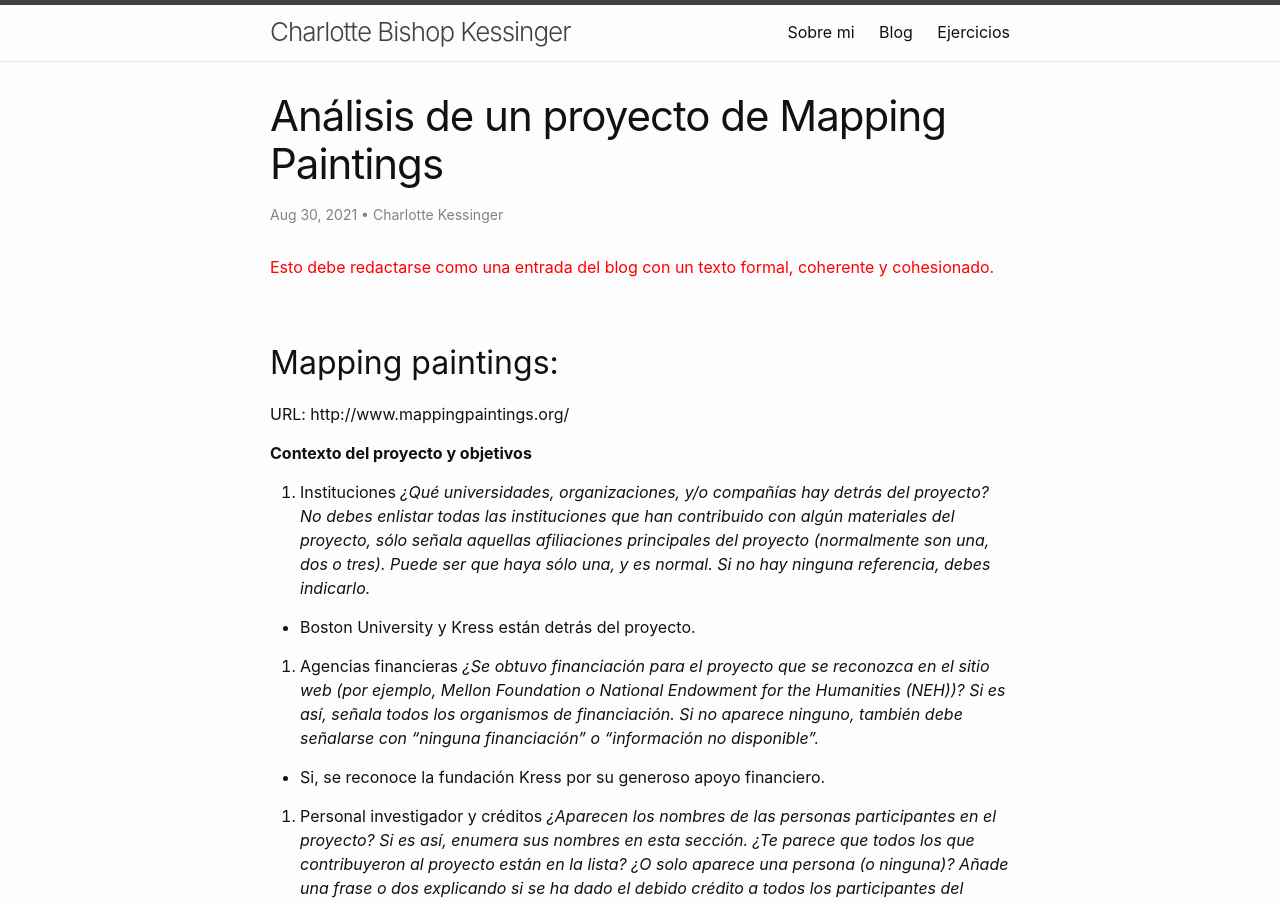
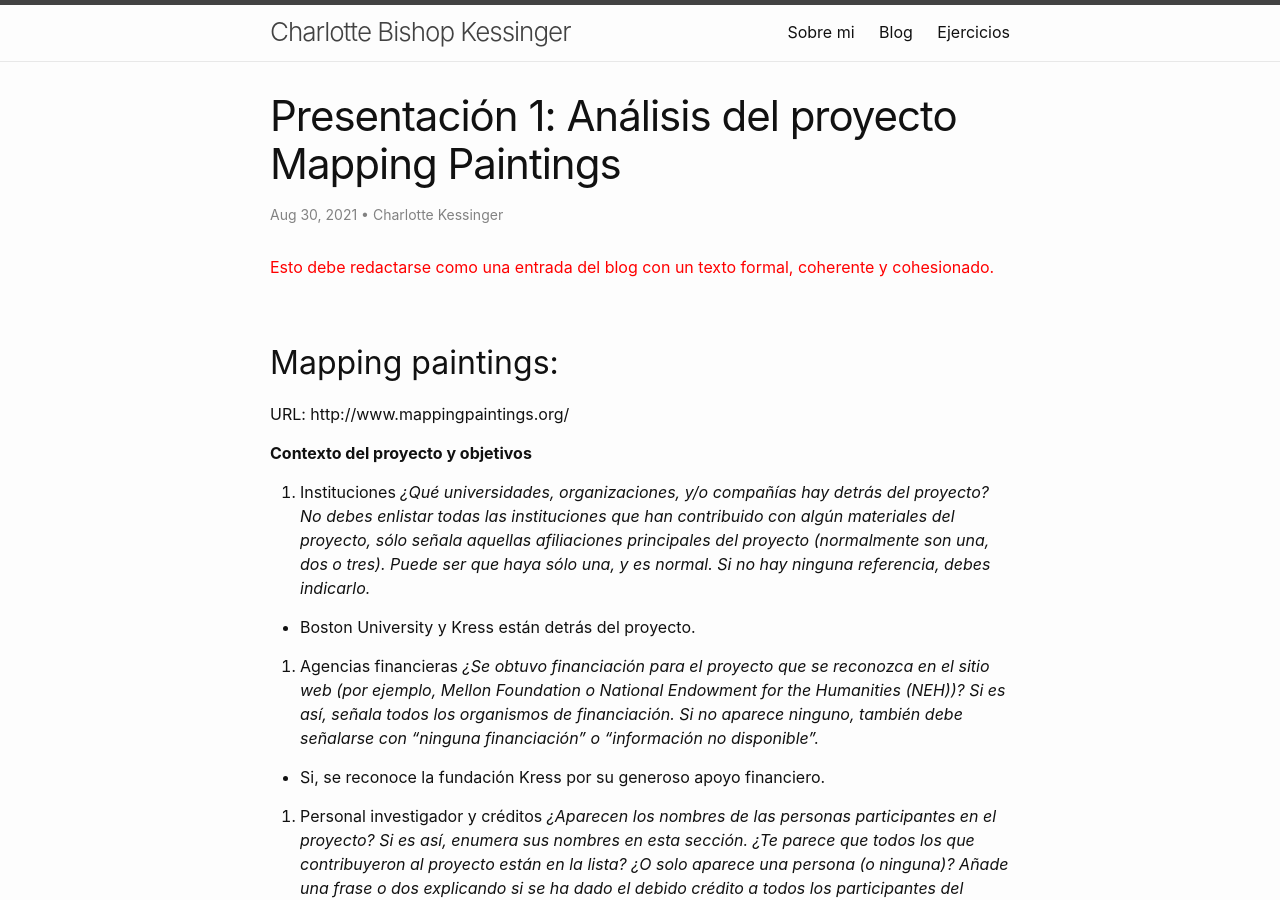
Before and after one commit to charkessinger/charkessinger.github.io, a Jekyll site: the page built from _posts/2021-08-30-analisis-proyecto-HD.md, in a window 1280 px wide and 900 px high. Built offline with Jekyll 4.4.1, drawn with Linux system fonts in a browser that asks for light colours.

Commit message:
Update 2021-08-30-analisis-proyecto-HD.md

```diff
--- a/_posts/2021-08-30-analisis-proyecto-HD.md
+++ b/_posts/2021-08-30-analisis-proyecto-HD.md
@@ -1,6 +1,6 @@
 ---
 layout: post
-title: "Análisis de un proyecto de Mapping Paintings"
+title: "Presentación 1: Análisis del proyecto Mapping Paintings"
 date: 2021-08-30
 author:
 - Charlotte Kessinger
```
